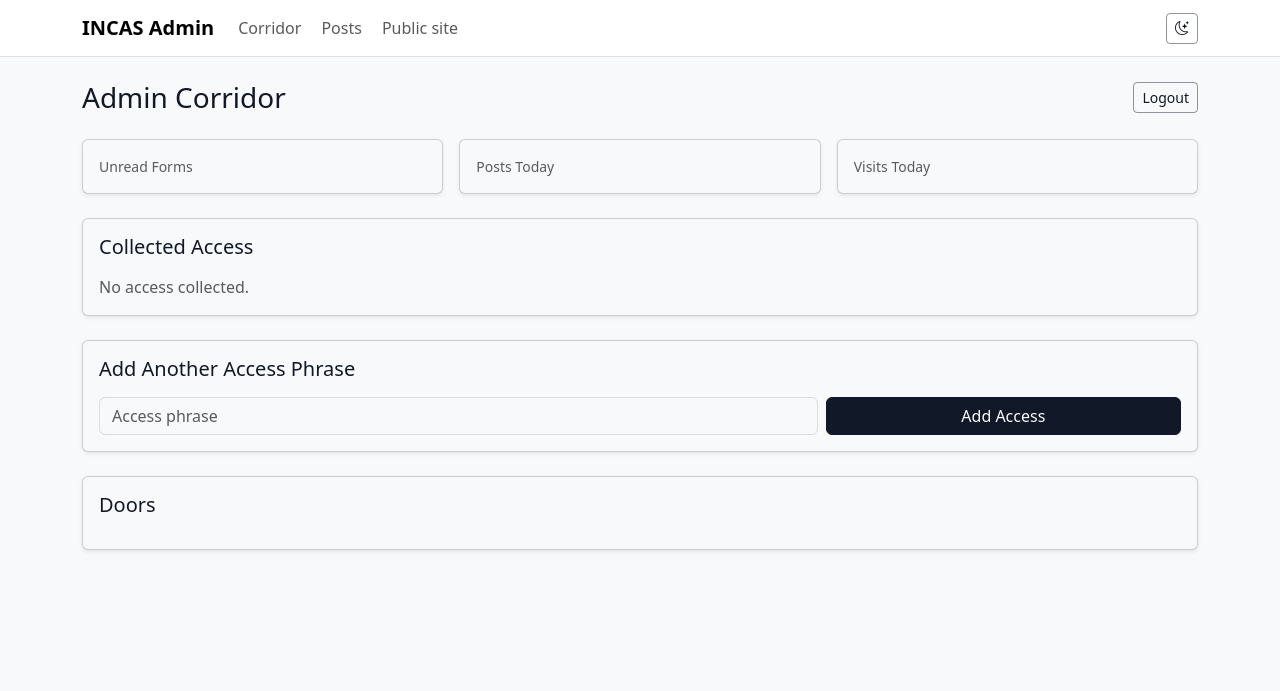
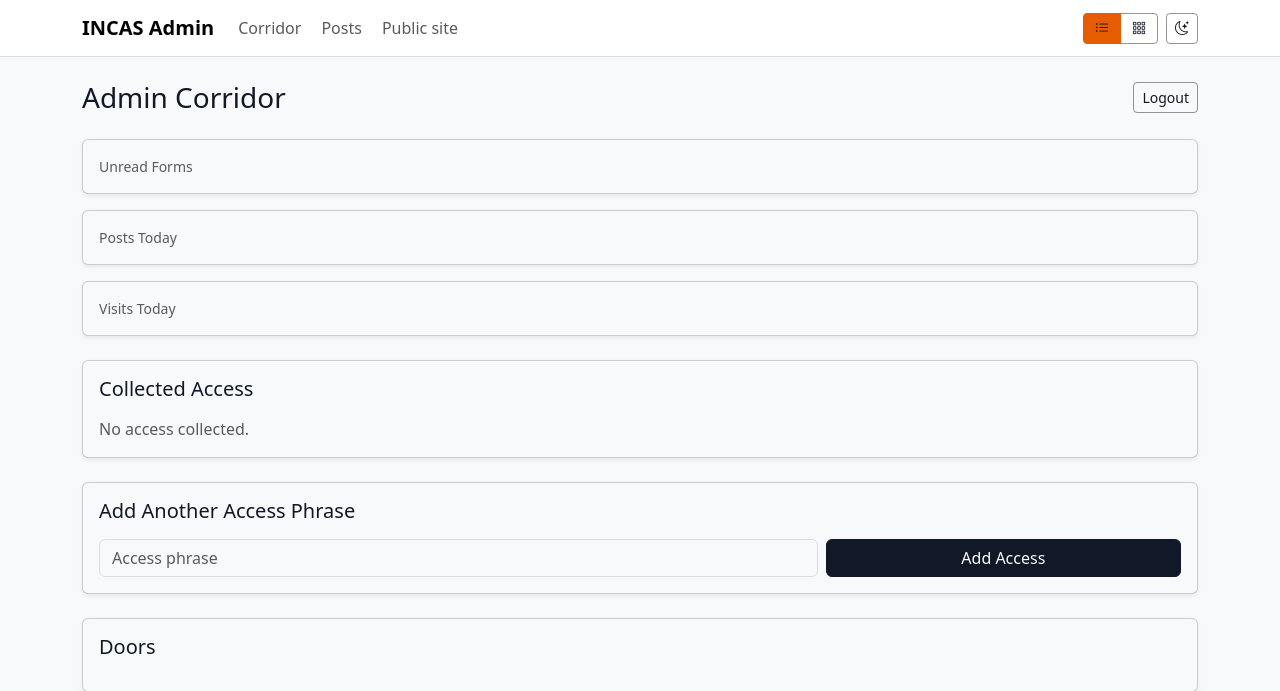
Before and after one commit to ninjaro/incas, a Flask app: template templates/admin/corridor.html in a window 1280 px wide. Shown: the top 691 px of the page. Run offline with Flask 3, Linux system fonts and the light colour scheme; the template is opened without the code that fills it, so the values that code supplies are empty.

Commit message:
grid/list

```diff
--- a/static/css/admin.css
+++ b/static/css/admin.css
@@ -38,6 +38,26 @@
     line-height: 1.2;
 }
 
+.admin-layout-toggle .btn {
+    min-width: 2.375rem;
+}
+
+.admin-layout {
+    display: grid;
+    grid-template-columns: 1fr;
+    gap: 1rem;
+}
+
+.admin-layout[data-view-mode="grid"] {
+    grid-template-columns: repeat(auto-fit, minmax(min(100%, 22rem), 1fr));
+}
+
+.admin-layout > .card,
+.admin-layout > .border,
+.admin-layout > .admin-layout-item > .card {
+    height: 100%;
+}
+
 .tandem-request-results {
     display: grid;
     grid-template-columns: 1fr;
@@ -45,7 +65,7 @@
 }
 
 .tandem-request-results[data-view-mode="grid"] {
-    grid-template-columns: repeat(auto-fit, minmax(420px, 1fr));
+    grid-template-columns: repeat(auto-fit, minmax(min(100%, 26rem), 1fr));
 }
 
 .tandem-request-card .tandem-request-summary {
@@ -99,7 +119,7 @@
 }
 
 .match-results[data-view-mode="grid"] {
-    grid-template-columns: repeat(auto-fit, minmax(320px, 1fr));
+    grid-template-columns: repeat(auto-fit, minmax(min(100%, 22rem), 1fr));
 }
 
 @media (max-width: 767.98px) {
--- a/static/js/admin.js
+++ b/static/js/admin.js
@@ -1,6 +1,44 @@
 document.addEventListener("DOMContentLoaded", () => {
+    const ADMIN_LAYOUT_STORAGE_KEY = "incas:admin-layout-mode";
+    let adminLayoutMode = localStorage.getItem(ADMIN_LAYOUT_STORAGE_KEY) === "grid" ? "grid" : "list";
+
     const hasRequestUi = document.querySelector("[data-request-results]");
     const hasMatchUi = document.querySelector("[data-match-results]");
+
+    function getAdminLayoutContainers() {
+        return Array.from(document.querySelectorAll("[data-admin-layout], [data-request-results], [data-match-results]"));
+    }
+
+    function syncAdminLayoutButtons() {
+        document.querySelectorAll("[data-set-admin-layout]").forEach((button) => {
+            const isActive = button.dataset.setAdminLayout === adminLayoutMode;
+            button.classList.toggle("btn-primary", isActive);
+            button.classList.toggle("btn-outline-secondary", !isActive);
+            button.classList.toggle("active", isActive);
+            button.setAttribute("aria-pressed", isActive ? "true" : "false");
+        });
+    }
+
+    function applyAdminLayoutMode() {
+        getAdminLayoutContainers().forEach((container) => {
+            container.dataset.viewMode = adminLayoutMode;
+        });
+
+        localStorage.setItem(ADMIN_LAYOUT_STORAGE_KEY, adminLayoutMode);
+        syncAdminLayoutButtons();
+    }
+
+    document.querySelectorAll("[data-set-admin-layout]").forEach((button) => {
+        button.addEventListener("click", () => {
+            adminLayoutMode = button.dataset.setAdminLayout === "grid" ? "grid" : "list";
+            applyAdminLayoutMode();
+            window.dispatchEvent(new CustomEvent("admin-layout-change", {
+                detail: { viewMode: adminLayoutMode },
+            }));
+        });
+    });
+
+    applyAdminLayoutMode();
 
     if (hasRequestUi) {
         const REQUEST_VIEW_MODE_STORAGE_KEY = "incas:tandem-request-view-mode";
@@ -11,7 +49,7 @@
         const hasOverviewDensityControls = Boolean(document.querySelector("[data-set-overview-density]"));
 
         const tandemRequestUiState = {
-            viewMode: hasRequestViewControls && sessionStorage.getItem(REQUEST_VIEW_MODE_STORAGE_KEY) === "grid" ? "grid" : "list",
+            viewMode: hasRequestViewControls && sessionStorage.getItem(REQUEST_VIEW_MODE_STORAGE_KEY) === "grid" ? "grid" : adminLayoutMode,
             density: hasRequestDensityControls && sessionStorage.getItem(REQUEST_DENSITY_STORAGE_KEY) === "expanded" ? "expanded" : "compact",
             overviewDensity: hasOverviewDensityControls && sessionStorage.getItem(OVERVIEW_DENSITY_STORAGE_KEY) === "compact" ? "compact" : "expanded",
         };
@@ -31,7 +69,7 @@
         function syncRequestViewButtons() {
             document.querySelectorAll("[data-set-request-view-mode]").forEach((button) => {
                 const isActive = button.dataset.setRequestViewMode === tandemRequestUiState.viewMode;
-                button.classList.toggle("btn-dark", isActive);
+                button.classList.toggle("btn-primary", isActive);
                 button.classList.toggle("btn-outline-secondary", !isActive);
             });
         }
@@ -39,7 +77,7 @@
         function syncRequestDensityButtons() {
             document.querySelectorAll("[data-set-request-density]").forEach((button) => {
                 const isActive = button.dataset.setRequestDensity === tandemRequestUiState.density;
-                button.classList.toggle("btn-dark", isActive);
+                button.classList.toggle("btn-primary", isActive);
                 button.classList.toggle("btn-outline-secondary", !isActive);
             });
         }
@@ -47,7 +85,7 @@
         function syncOverviewDensityButtons() {
             document.querySelectorAll("[data-set-overview-density]").forEach((button) => {
                 const isActive = button.dataset.setOverviewDensity === tandemRequestUiState.overviewDensity;
-                button.classList.toggle("btn-dark", isActive);
+                button.classList.toggle("btn-primary", isActive);
                 button.classList.toggle("btn-outline-secondary", !isActive);
             });
         }
@@ -128,6 +166,11 @@
             syncRequestDetailButtons();
         });
 
+        window.addEventListener("admin-layout-change", (event) => {
+            tandemRequestUiState.viewMode = event.detail.viewMode;
+            applyRequestUiState();
+        });
+
         applyRequestUiState();
     }
 
@@ -136,7 +179,7 @@
         const hasMatchViewControls = Boolean(document.querySelector("[data-set-view-mode]"));
 
         const matchUiState = {
-            viewMode: hasMatchViewControls && sessionStorage.getItem(MATCH_VIEW_MODE_STORAGE_KEY) === "grid" ? "grid" : "list",
+            viewMode: hasMatchViewControls && sessionStorage.getItem(MATCH_VIEW_MODE_STORAGE_KEY) === "grid" ? "grid" : adminLayoutMode,
             sortMode: "score",
             warningFilter: "all",
         };
@@ -245,7 +288,7 @@
         function syncViewButtons() {
             document.querySelectorAll("[data-set-view-mode]").forEach((button) => {
                 const isActive = button.dataset.setViewMode === matchUiState.viewMode;
-                button.classList.toggle("btn-dark", isActive);
+                button.classList.toggle("btn-primary", isActive);
                 button.classList.toggle("btn-outline-secondary", !isActive);
             });
         }
@@ -321,6 +364,11 @@
             }
         });
 
+        window.addEventListener("admin-layout-change", (event) => {
+            matchUiState.viewMode = event.detail.viewMode;
+            refreshMatchUi();
+        });
+
         refreshMatchUi();
     }
 });
--- a/templates/admin/base.html
+++ b/templates/admin/base.html
@@ -44,6 +44,17 @@
                 <a class="nav-link" href="{{ url_for('main.index') }}">Public site</a>
             </div>
 
+            <div class="btn-group btn-group-sm admin-layout-toggle me-lg-2 mb-2 mb-lg-0" role="group" aria-label="Admin layout">
+                <button type="button" class="btn btn-primary active" data-set-admin-layout="list" aria-pressed="true" title="List layout">
+                    <i class="bi bi-list-ul"></i>
+                    <span class="visually-hidden">List layout</span>
+                </button>
+                <button type="button" class="btn btn-outline-secondary" data-set-admin-layout="grid" aria-pressed="false" title="Grid layout">
+                    <i class="bi bi-grid-3x3-gap"></i>
+                    <span class="visually-hidden">Grid layout</span>
+                </button>
+            </div>
+
             <button
                 type="button"
                 class="btn btn-sm btn-outline-secondary mb-3 mb-lg-0"
--- a/templates/admin/corridor.html
+++ b/templates/admin/corridor.html
@@ -8,29 +8,25 @@
     <a href="{{ url_for('main.admin_logout') }}" class="btn btn-outline-secondary btn-sm">Logout</a>
 </div>
 
-<div class="row g-3 mb-4">
-    <div class="col-md-4">
+<div class="admin-layout mb-4" data-admin-layout>
     <div class="card shadow-sm">
         <div class="card-body">
             <div class="text-muted small">Unread Forms</div>
             <div class="fs-3">{{ stats.unread_forms }}</div>
         </div>
     </div>
-    </div>
-    <div class="col-md-4">
+
     <div class="card shadow-sm">
         <div class="card-body">
             <div class="text-muted small">Posts Today</div>
             <div class="fs-3">{{ stats.posts_today }}</div>
         </div>
     </div>
-    </div>
-    <div class="col-md-4">
+
     <div class="card shadow-sm">
         <div class="card-body">
             <div class="text-muted small">Visits Today</div>
             <div class="fs-3">{{ stats.visits_today }}</div>
-            </div>
         </div>
     </div>
 </div>
--- a/templates/admin/language_tandem/duplicate_merge.html
+++ b/templates/admin/language_tandem/duplicate_merge.html
@@ -40,6 +40,7 @@
     <input type="hidden" name="return_to" value="{{ return_to }}">
 
     {% if merge_rows %}
+        <div class="admin-layout" data-admin-layout>
             {% for row in merge_rows %}
                 <div class="card shadow-sm">
                     <div class="card-body">
@@ -113,6 +114,7 @@
                     </div>
                 </div>
             {% endfor %}
+        </div>
     {% else %}
         <div class="card shadow-sm">
             <div class="card-body">
--- a/templates/admin/language_tandem/duplicates.html
+++ b/templates/admin/language_tandem/duplicates.html
@@ -54,7 +54,7 @@
                 </div>
 
                 {% if active_candidates %}
-                    <div class="d-flex flex-column gap-3">
+                    <div class="admin-layout" data-admin-layout>
                         {% for entry in active_candidates %}
                             {% set candidate = entry.candidate %}
                             <div class="border rounded p-3">
@@ -106,7 +106,7 @@
                         <span class="badge text-bg-secondary">{{ suppressed_candidates|length }}</span>
                     </div>
 
-                    <div class="d-flex flex-column gap-3">
+                    <div class="admin-layout" data-admin-layout>
                         {% for entry in suppressed_candidates %}
                             {% set candidate = entry.candidate %}
                             <div class="border rounded p-3">
@@ -210,7 +210,7 @@
                     </div>
 
                     {% if diff_rows %}
-                        <div class="d-flex flex-column gap-2">
+                        <div class="admin-layout" data-admin-layout>
                             {% for row in diff_rows %}
                                 <div class="border rounded p-3 border-warning-subtle">
                                     <div class="small text-muted mb-2">{{ row.label }}</div>
```
Lines whose indentation alone changed are shown as unchanged.
